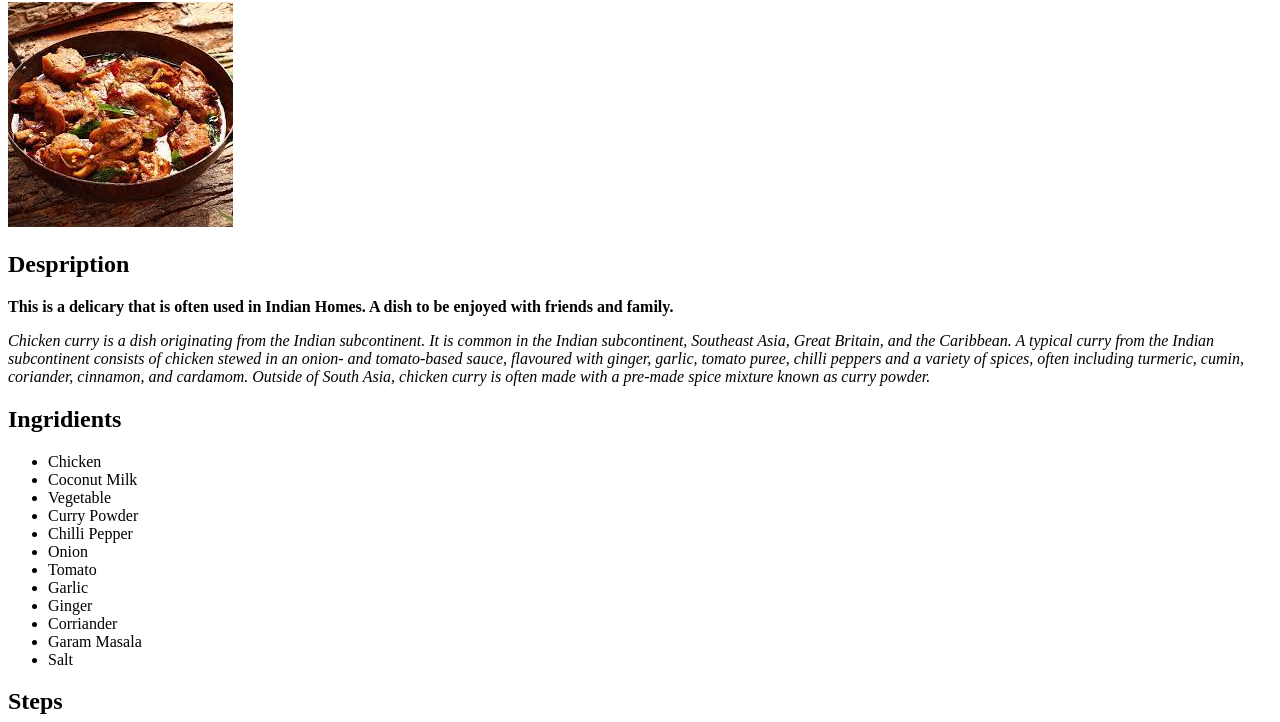
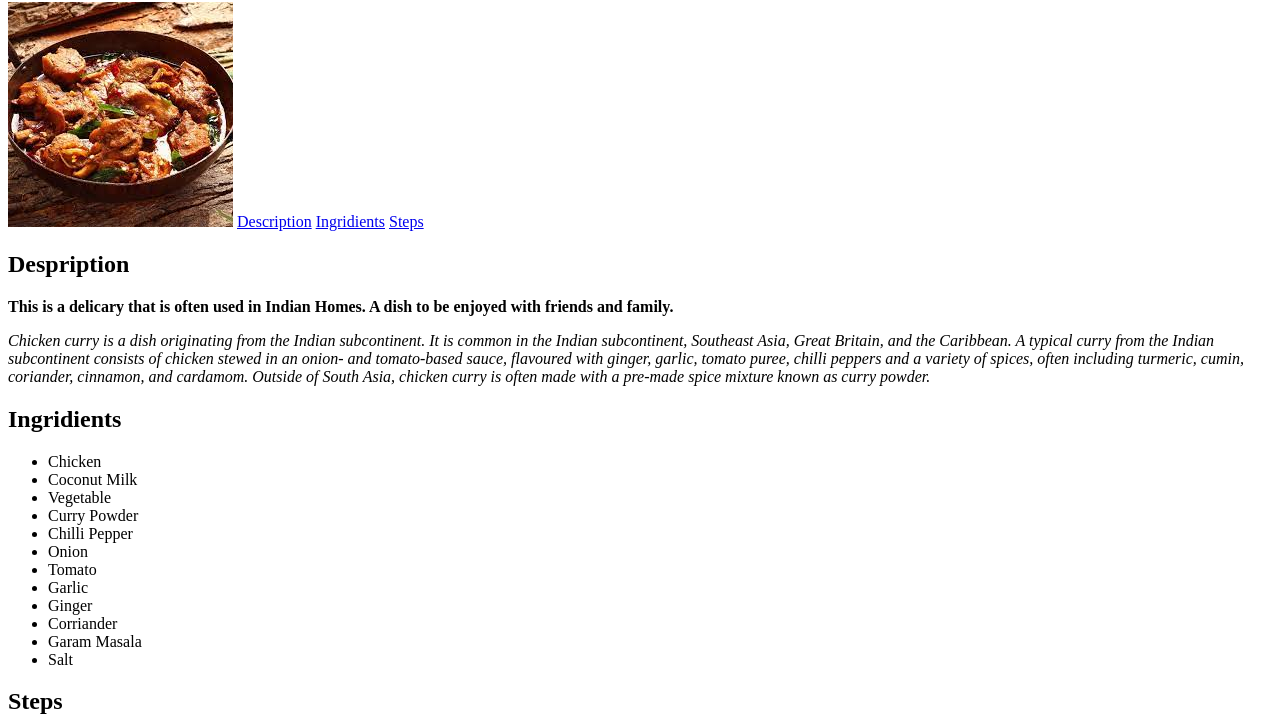
Before and after one commit to Amartya017/Project-Recepi, a plain HTML site: page Recipe1.html in a window 1280 px wide. Shown: the part 78-800 px from the top of the page. Drawn offline with Linux system fonts and the light colour scheme.

Commit message:
Links on the same page

```diff
--- a/Recipe1.html
+++ b/Recipe1.html
@@ -9,7 +9,10 @@
   <body>
     <h1>Chicken Curry</h1>
     <img src="images/Chicken.jpg" alt="Imgage Error" />
-    <h2>Despription</h2>
+    <a href="#Description">Description</a>
+    <a href="#I">Ingridients</a>
+    <a href="#S">Steps</a>
+    <h2><a name ="Description">Despription</a></h2>
     <p>
       <strong
         >This is a delicary that is often used in Indian Homes. A dish to be
@@ -25,7 +28,7 @@
       South Asia, chicken curry is often made with a pre-made spice mixture
       known as curry powder.</em>
     </p>
-    <h2>Ingridients</h2>
+    <h2><a name="I">Ingridients</a></h2>
     <ul>
       <li>Chicken</li>
       <li>Coconut Milk</li>
@@ -40,7 +43,7 @@
       <li>Garam Masala</li>
       <li>Salt</li>
     </ul>
-    <h2>Steps</h2>
+    <h2><a name="S">Steps</a> </h2>
     <ol>
       <li>
         Heat 2 tablespoons of oil in heavy bottom pan. When the oil turns
```
Also changed, not shown: Recipe2.html (+6 -3 lines), Recipe3.html (+6 -3 lines), Recipe4.html (+6 -3 lines).
